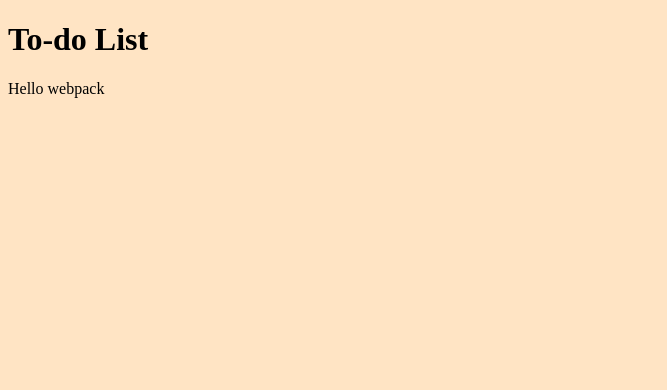
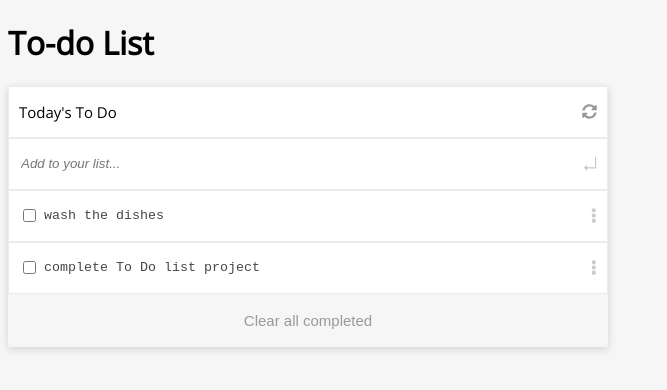
Before and after one commit to nachosala89/to-do-list, a website built with webpack: page src/index.html in a window 1280 px wide. Shown: the whole page, without its empty margins (0-667 px from the left). Built offline with nearby package versions, Linux system fonts and the light colour scheme.

Commit message:
Show tasks list and design main layout

```diff
--- a/package.json
+++ b/package.json
@@ -16,6 +16,7 @@
     "stylelint-scss": "^3.21.0"
   },
   "devDependencies": {
+    "@fortawesome/fontawesome-free": "^5.15.4",
     "css-loader": "^6.3.0",
     "html-webpack-plugin": "^5.3.2",
     "style-loader": "^3.3.0",
--- a/src/index.html
+++ b/src/index.html
@@ -1,11 +1,21 @@
 <!DOCTYPE html>
 <html lang="en">
 <head>
-    <meta charset="UTF-8">
-    <meta name="viewport" content="width=device-width, initial-scale=1.0">
-    <title>To-do List</title>
+  <meta charset="UTF-8">
+  <meta name="viewport" content="width=device-width, initial-scale=1.0">
+  <script src="https://use.fontawesome.com/75966287eb.js"></script>
+  <title>To-do List</title>
 </head>
 <body>
-    <h1>To-do List</h1>
+  <h1>To-do List</h1>
+  <div id="list-container">
+    <ul>
+      <li><span>Today's To Do</span><i class="fas fa-sync-alt"></i></li>
+      <li id="add-task"><input type="text" placeholder="Add to your list..."><div class="enter-icon"></div></li>
+    </ul>
+    <div id="clear">
+      <button>Clear all completed</button>
+    </div>
+  </div>
 </body>
 </html>
--- a/src/index.js
+++ b/src/index.js
@@ -1,13 +1,59 @@
+// eslint-disable-next-line max-classes-per-file
 import _ from 'lodash';
 import './style.css';
+import '@fortawesome/fontawesome-free/js/fontawesome';
+import '@fortawesome/fontawesome-free/js/solid';
+import '@fortawesome/fontawesome-free/js/regular';
+import '@fortawesome/fontawesome-free/js/brands';
+import Icon from './left-arrow.svg';
 
-function component() {
-  const element = document.createElement('div');
-
-  // Lodash, now imported by this script
-  element.innerHTML = _.join(['Hello', 'webpack'], ' ');
-
-  return element;
+class Task {
+  constructor(index, description) {
+    this.index = index;
+    this.description = description;
+    this.completed = false;
+  }
 }
 
-document.body.appendChild(component());
+class Tasks {
+  constructor() {
+    this.list = [];
+    this.lastIndex = 0;
+  }
+
+  addTask(description) {
+    this.lastIndex++;
+    const task = new Task(this.lastIndex, description);
+    this.list = [...this.list, task];
+  }
+
+  copyList(list) {
+    this.list = [...list];
+  }
+
+  removeTask(task) {
+    const oldList = this.list;
+    const index = this.list.indexOf(task);
+    this.list = [...oldList.slice(0, index), ...oldList.slice(index + 1)];
+  }
+
+  sortList() {
+    this.list.sort((a, b) => a.index - b.index);
+  }
+}
+
+const taskList = new Tasks();
+taskList.copyList([new Task(1, 'wash the dishes'), new Task(2, 'complete To Do list project')]);
+
+const listContainer = document.querySelector('ul');
+
+function showList() {
+  taskList.sortList();
+  for (let item of taskList.list) {
+    const li = document.createElement('li');
+    li.innerHTML= `<input type="checkbox" id="check-${item.index}"><textarea>${item.description}</textarea><i class="fas fa-ellipsis-v"></i>`;
+    listContainer.appendChild(li);
+  }
+}
+
+showList();
--- a/src/style.css
+++ b/src/style.css
@@ -1,3 +1,99 @@
+@import url('https://fonts.googleapis.com/css2?family=Open+Sans:wght@300&display=swap');
+
 body {
-  background-color: bisque;
+  background-color: #f6f6f6;
+  font-family: 'Open Sans', sans-serif;
 }
+
+#list-container {
+  width: 80%;
+  max-width: 600px;
+  background-color: #f6f6f6;
+  box-shadow: 0px 2px 8px rgb(0 0 0 / 15%);
+}
+
+ul {
+  list-style-type: none;
+  margin: 0;
+  padding: 0;
+  background-color: white;
+}
+
+li {
+  display: flex;
+  justify-content: space-between;
+  align-items: center;
+  height: 50px;
+  border: 1px solid #ebebeb;
+  padding: 0 10px;
+  font-size: 15px;
+}
+
+li:focus-within {
+  background-color: #fff8c7;
+}
+
+#add-task input::placeholder {
+  font-style: italic;
+}
+
+li input {
+  border: none;
+}
+
+li textarea {
+  color: #474747;
+  border: none;
+  resize: none;
+  width: 100%;
+  height: 15px;
+  padding-left: 5px;
+}
+
+li input:focus,
+li textarea:focus {
+  outline: none;
+  background-color: transparent;
+}
+
+.fa-sync-alt {
+  color: #999999;
+  cursor: pointer;
+}
+
+.enter-icon {
+  cursor: pointer;
+}
+
+.fa-ellipsis-v {
+  color: #cbcbcb;
+  cursor: move;
+}
+
+.enter-icon {
+  background-image: url('./left-arrow.svg');
+  background-repeat: no-repeat;
+  background-size: cover;
+  height: 14px;
+  width: 14px;
+}
+
+#clear {
+  display: flex;
+  justify-content: center;
+  align-items: center;
+  height: 53px;
+}
+
+#clear button {
+  color: #999999;
+  border: none;
+  background-color: transparent;
+  font-size: 15px;
+  cursor: pointer;
+}
+
+#clear button:hover {
+  color: black;
+  text-decoration: underline;
+}
--- a/webpack.config.js
+++ b/webpack.config.js
@@ -23,6 +23,10 @@ module.exports = {
         test: /\.css$/i,
         use: ['style-loader', 'css-loader'],
       },
+      {
+        test: /\.(png|svg|jpg|jpeg|gif)$/i,
+        type: 'asset/resource',
+      },
     ],
   },
 };
```
Also changed, not shown: dist/6c5c1b3ba6e9c3572c10.svg (added), dist/index.html, dist/main.js.LICENSE.txt (deleted), src/left-arrow.svg (added), 2 other files.
